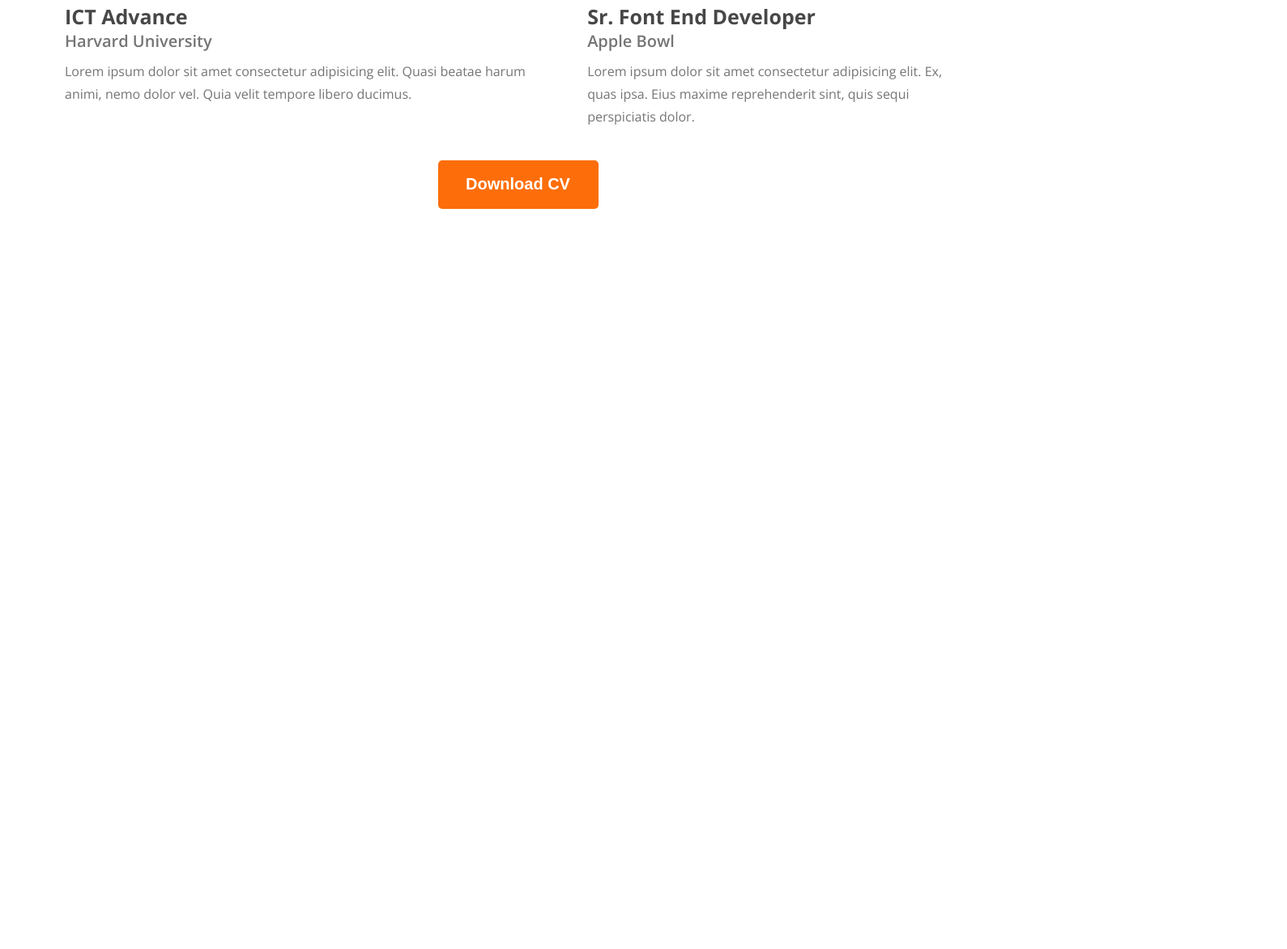
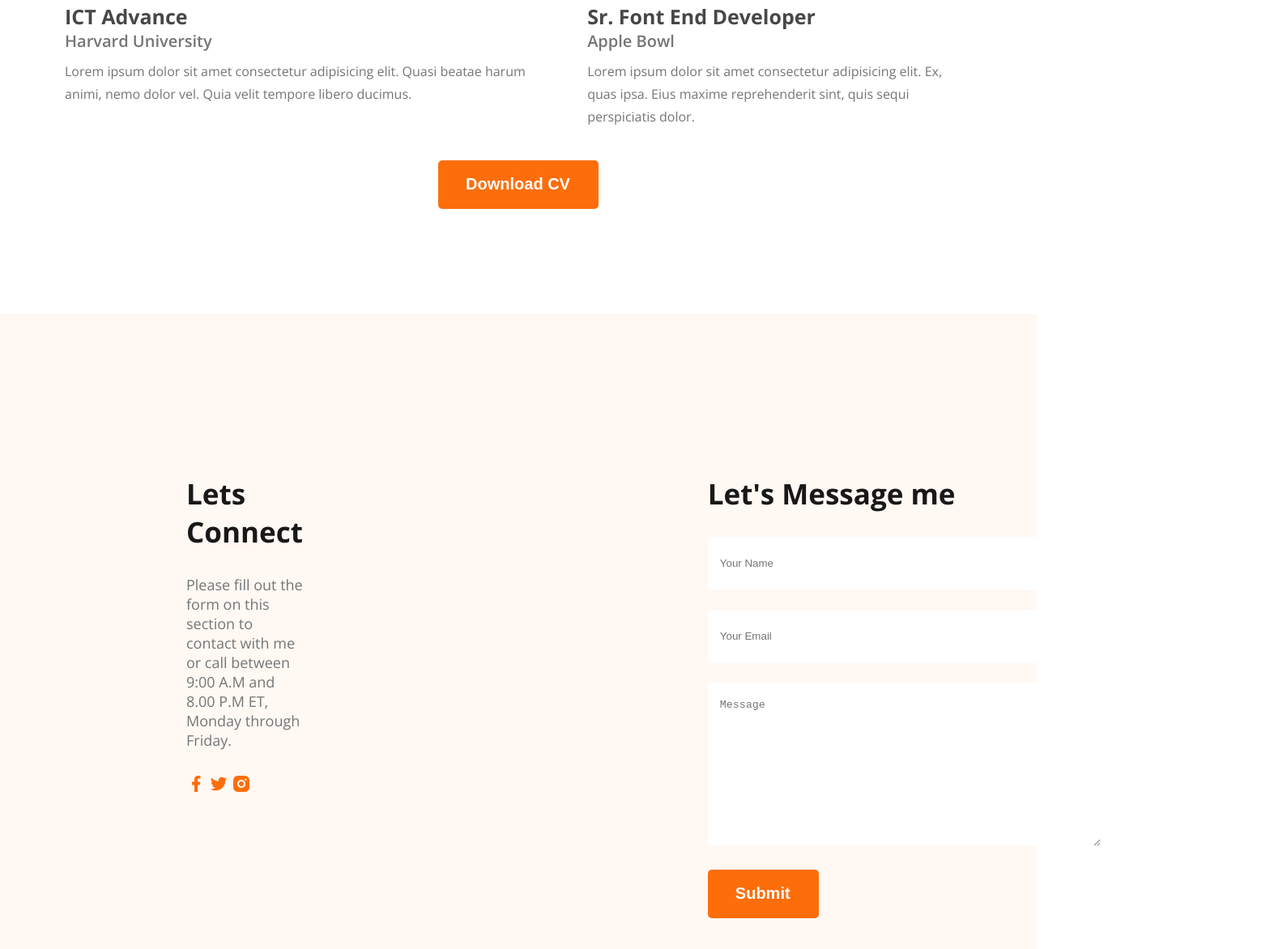
Before and after one commit to fahimbrew/web-portfolio, a plain HTML site: page index.html in a window 1280 px wide. Shown: the part 2928-4100 px from the top of the page at 81% size, 1589 px wide, since content can reach past the window. Before the commit the page ends 3316 px from the top, so only its background shows below. Drawn offline with nearby package versions, Linux system fonts and the light colour scheme.

Commit message:
footer has been done

```diff
--- a/index.html
+++ b/index.html
@@ -191,7 +191,37 @@
 
 
     </main>
-    <footer>
+    <footer class="secondary-background">
+        <div class="footer-column">
+            <h3 class="section-title">Lets Connect</h3>
+            <p class="section-description">Please fill out the form on this section to contact with me or call between
+                9:00 A.M and 8.00 P.M ET,
+                Monday through Friday.</p>
+            <div>
+                <a href="#"><img src="images/icons/facebook.png" alt=""></a>
+                <a href="#"><img src="images/icons/twitter.png" alt=""></a>
+                <a href="#"><img src="images/icons/insta.png" alt=""></a>
+            </div>
+
+
+
+
+        </div>
+        <div class="footer-column">
+            <h3 class="section-title">Let's Message me</h3>
+            <form action="">
+                <input type="text" placeholder="Your Name">
+                <input type="email" name="" id="" placeholder="Your Email">
+                <textarea name="" id="" cols="50" rows="10">Message</textarea>
+                <input class="btn-primary" type="submit" value="Submit">
+            </form>
+
+
+
+
+
+
+        </div>
 
 
 
--- a/styles/style.css
+++ b/styles/style.css
@@ -262,3 +262,53 @@ main {
     text-align: center;
     margin-top: 30px;
 }
+
+
+/* footer styles */
+footer {
+    display: flex;
+    gap: 40px;
+    justify-content: space-between;
+    align-items: space-between;
+    /* padding: 130px 230px; */
+}
+
+.footer-column {
+    padding: 198px 230px;
+    /* align-items: center; */
+    width: 50%;
+}
+
+footer input {
+    display: block;
+    /* gap: 20px; */
+}
+
+footer input[type="text"],
+footer input[type=email] {
+    /* display: block; */
+    width: 461px;
+    height: 64px;
+    border-radius: 5px;
+    background-color: rgb(255, 255, 255);
+    padding-left: 15px;
+    border: none;
+    color: rgb(117, 117, 117);
+    margin-bottom: 24px;
+}
+
+form {
+    /* margin-bottom: 10px; */
+}
+
+textarea {
+    height: 180px;
+    width: 468px;
+    border-radius: 5px;
+    border: none;
+    background-color: rgb(255, 255, 255);
+    color: rgb(117, 117, 117);
+    margin-bottom: 24px;
+    padding-left: 15px;
+    padding-top: 20px;
+}
```
